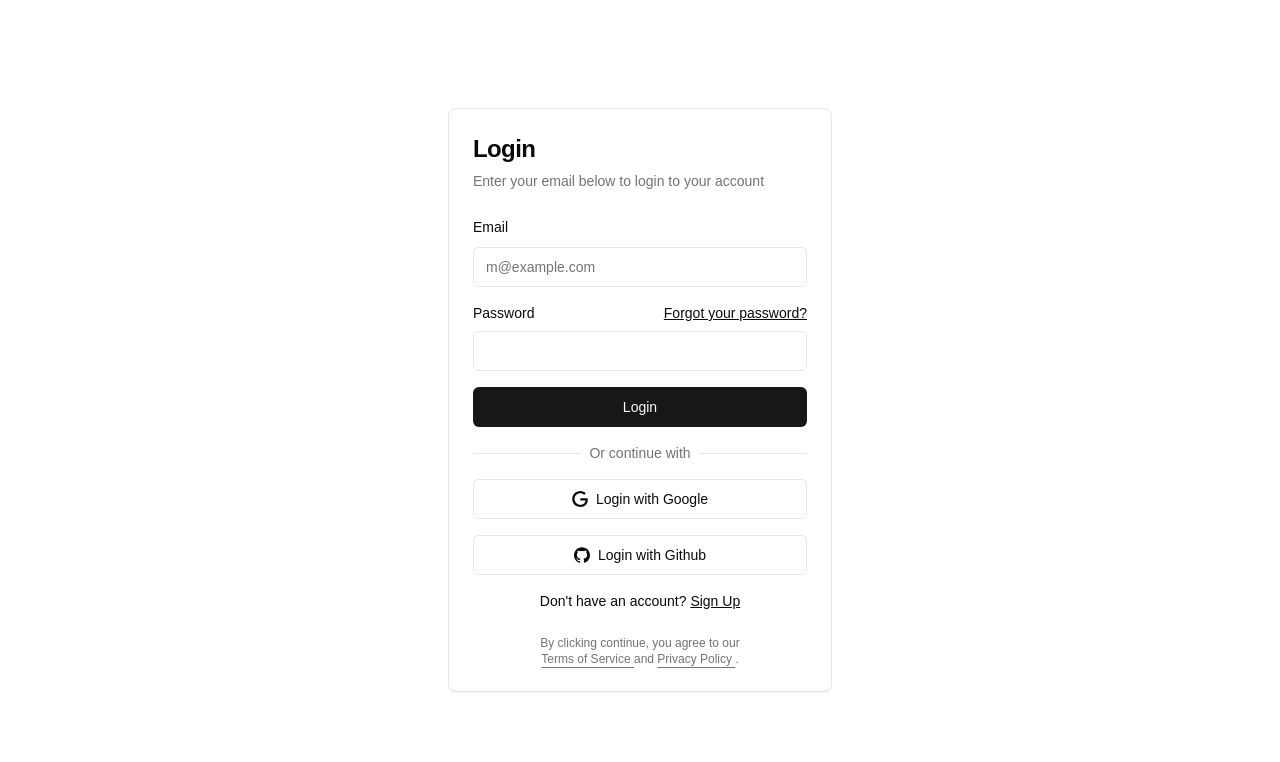
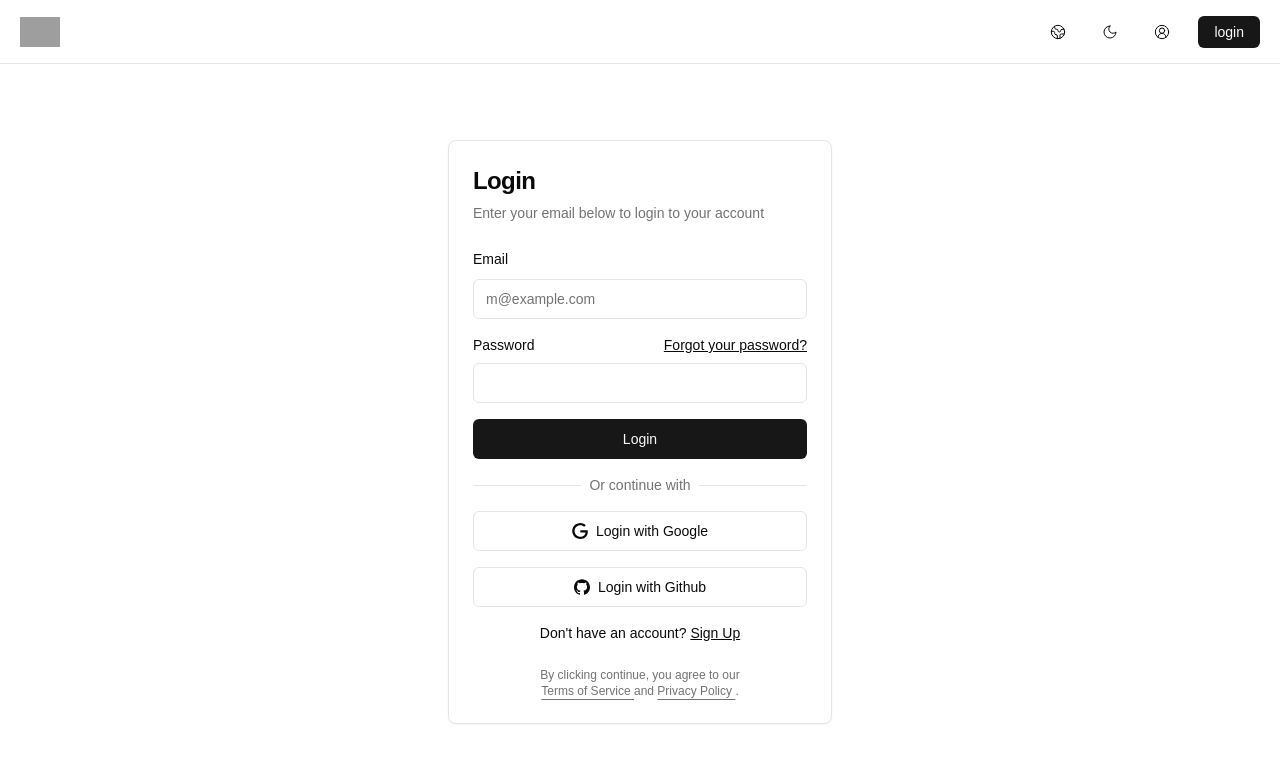
Before and after one commit to Yolo-00/next-app, a Next.js app: page /en/login in a window 1280 px wide. Shown: the top 762 px of the page. Built offline with nearby package versions, Linux system fonts and the light colour scheme; grey boxes are pictures that could not be loaded.

Commit message:
fix: 完善布局

```diff
--- /dev/null
+++ b/src/app/[locale]/(public-layout)/layout.tsx
@@ -0,0 +1,13 @@
+import Nav from "@/components/nav";
+export default function RootLayout({
+  children,
+}: Readonly<{
+  children: React.ReactNode;
+}>) {
+  return (
+    <>
+      <Nav />
+      <div className="h-screen-minus-nav">{children}</div>
+    </>
+  );
+}
--- a/src/app/[locale]/login/page.tsx
+++ b/src/app/[locale]/(public-layout)/login/page.tsx
@@ -97,7 +97,7 @@ const Page = () => {
     }
   }, [searchParams, router]);
   return (
-    <div className="flex justify-center items-center h-screen">
+    <div className="flex justify-center items-center h-screen-minus-nav">
       <Card className="w-[24rem]">
         <CardHeader>
           <CardTitle className="text-2xl">{t("title")}</CardTitle>
--- a/src/app/[locale]/page.tsx
+++ b/src/app/[locale]/page.tsx
@@ -1,10 +1,10 @@
 "use client";
 import { useState, useEffect } from "react";
 import { Calendar } from "@/components/ui/calendar";
+import Nav from "@/components/nav";
 import { DateRange } from "react-day-picker";
 import { addDays } from "date-fns";
 import dayjs from "dayjs";
-import Nav from "@/components/nav";
 
 export default function Home() {
   const [mounted, setMounted] = useState(false);
@@ -23,7 +23,7 @@ export default function Home() {
   return (
     <div>
       <Nav />
-      <div className="p-5">
+      <div className="p-5 h-screen-minus-nav">
         <Calendar
           mode="range"
           selected={date}
--- a/src/app/globals.css
+++ b/src/app/globals.css
@@ -33,6 +33,7 @@ body {
     --chart-4: 43 74% 66%;
     --chart-5: 27 87% 67%;
     --radius: 0.5rem;
+    --nav-height: 4rem;
   }
 
   .dark {
--- a/src/components/nav/index.tsx
+++ b/src/components/nav/index.tsx
@@ -1,3 +1,4 @@
+"use client";
 import { Button } from "@/components/ui/button";
 import Image from "next/image";
 import {
@@ -8,10 +9,10 @@ import {
   DropdownMenuTrigger,
 } from "@/components/ui/dropdown-menu";
 import { useLanguage } from "@/hooks";
+import { useTheme } from "next-themes";
 import { Link } from "@/i18n/routing";
 import { CircleUserRound, Earth, Moon, Sun } from "lucide-react";
 import { useLocale, useTranslations } from "next-intl";
-import { useTheme } from "next-themes";
 
 const Nav = () => {
   const t = useTranslations();
@@ -24,7 +25,7 @@ const Nav = () => {
   };
   return (
     <>
-      <div className="flex justify-between items-center bg-background text-foreground sticky top-0 h-16 px-5 border-b border-gray-200">
+      <div className="flex justify-between items-center bg-background text-foreground sticky top-0 h-nav-height px-5 border-b border-gray-200">
         <div>
           <Image
             src="/images/logo.svg"
--- a/tailwind.config.ts
+++ b/tailwind.config.ts
@@ -55,6 +55,10 @@ export default {
         lg: 'var(--radius)',
         md: 'calc(var(--radius) - 2px)',
         sm: 'calc(var(--radius) - 4px)'
+      },
+      spacing: {
+        'screen-minus-nav': 'calc(100vh - var(--nav-height))',
+        "nav-height": "var(--nav-height)"
       }
     }
   },
```
Also changed, not shown: src/app/[locale]/(public-layout)/login/layout.tsx (renamed from src/app/[locale]/login/layout.tsx), src/app/[locale]/(public-layout)/my/page.tsx (renamed from src/app/[locale]/my/page.tsx).
